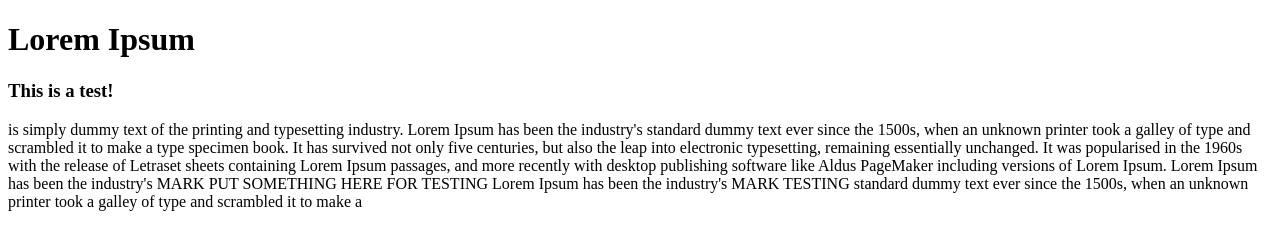
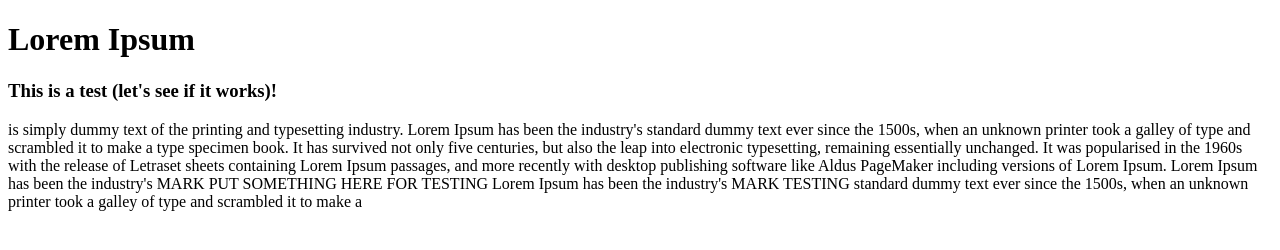
Before and after one commit to MichaelaHarinova/gittest, a plain HTML site: page index.html in a window 1280 px wide. Drawn offline with Linux system fonts and the light colour scheme.

Commit message:
changed index

```diff
--- a/index.html
+++ b/index.html
@@ -10,7 +10,7 @@
     Lorem Ipsum
 </h1>
 
-<h3 > This is a test!</h3>
+<h3 > This is a test (let's see if it works)!</h3>
 <p>
     is simply dummy text of the printing and typesetting industry. Lorem Ipsum has been the industry's
     standard dummy text ever since the 1500s, when an unknown printer took a galley of type and scrambled it to make a
```
